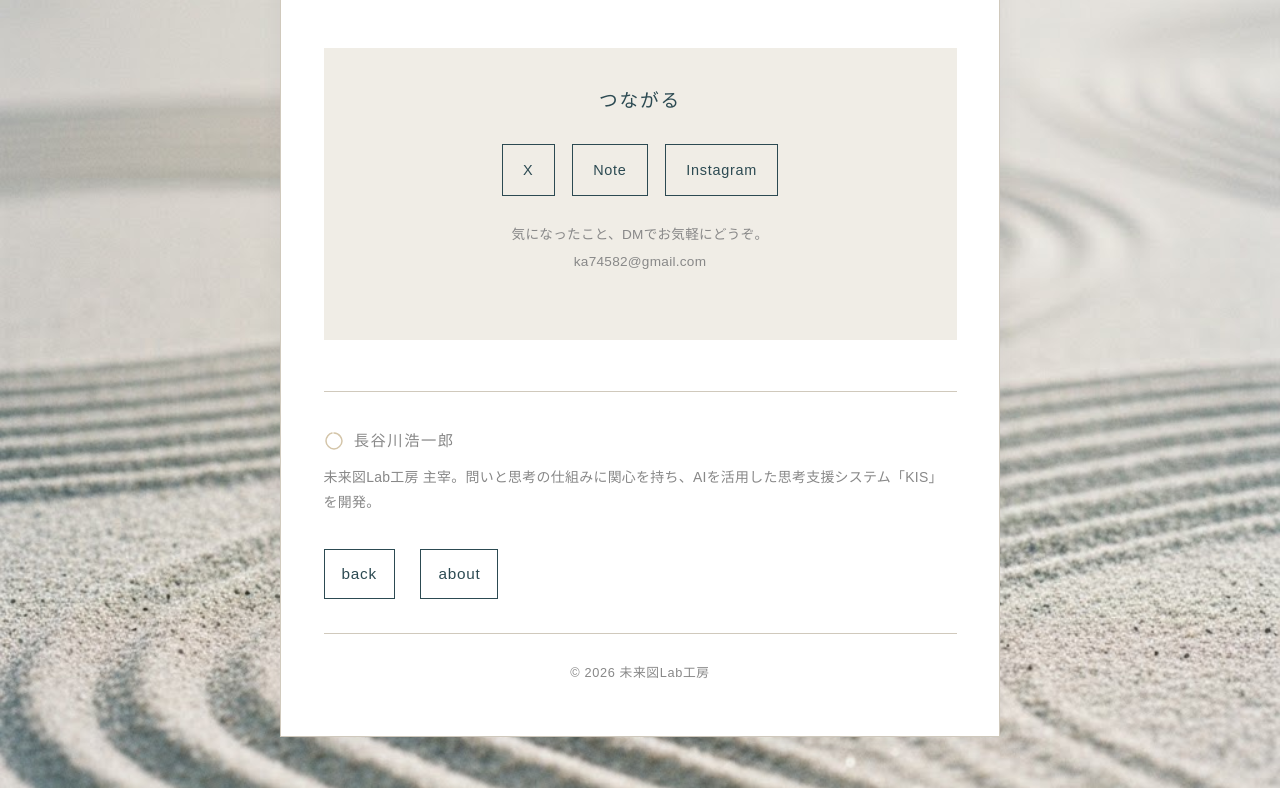
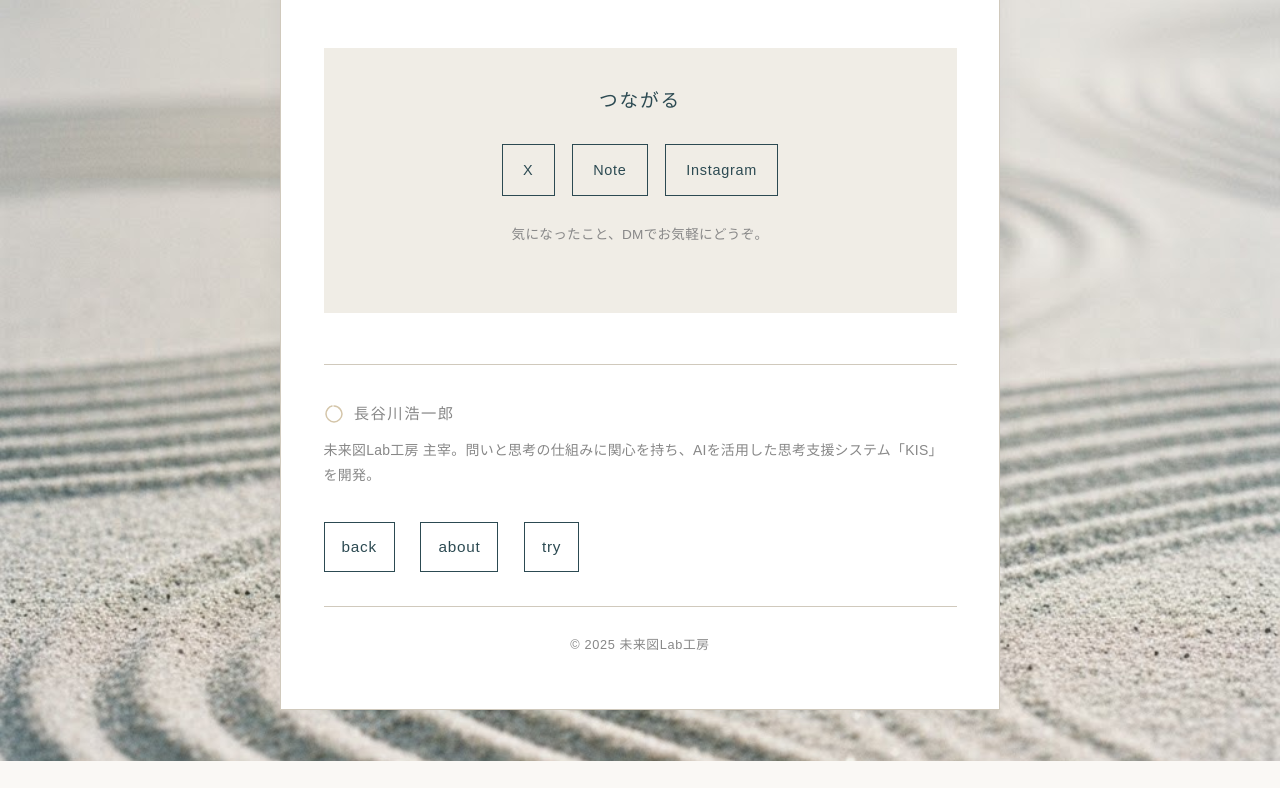
Before and after one commit to KIS-Pro/think-kis, a plain HTML site: page kis.html in a window 1280 px wide. Shown: the part 2602-3390 px from the top of the page. After the commit the page ends 3363 px from the top, so only its background shows below. Drawn offline with Linux system fonts and the light colour scheme.

Commit message:
Update footer year and fix email script

```diff
--- a/kis.html
+++ b/kis.html
@@ -466,11 +466,9 @@
     <div class="nav">
       <a href="index.html">back</a>
       <a href="about.html">about</a>
+      <a href="try.html">try</a>
     </div>
-    <div class="footer">© 2026 未来図Lab工房</div>
+    <div class="footer">© 2025 未来図Lab工房</div>
   </div>
   <script>
-    document.getElementById('email-area').innerHTML += '<br>ka745' + '82@gm' + 'ail.com';
-  </script>
-</body>
-</html>
+    document.getElementById('email-area').innerHTML += '<br>ka745' + '82@gm' + 'ail.c
```
